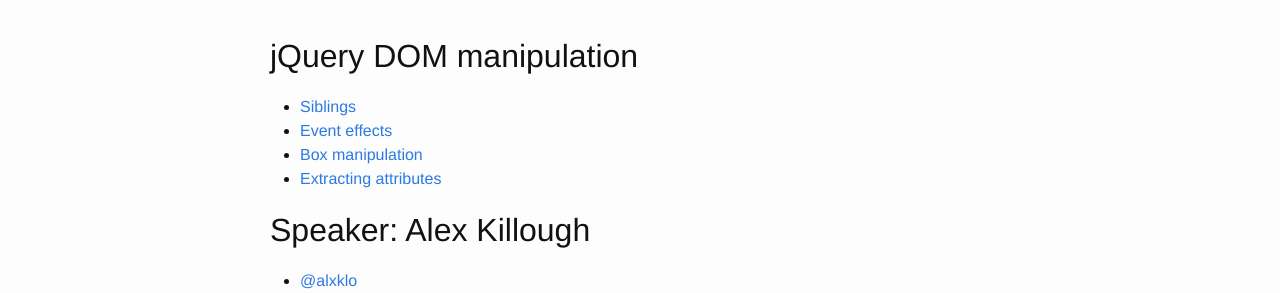
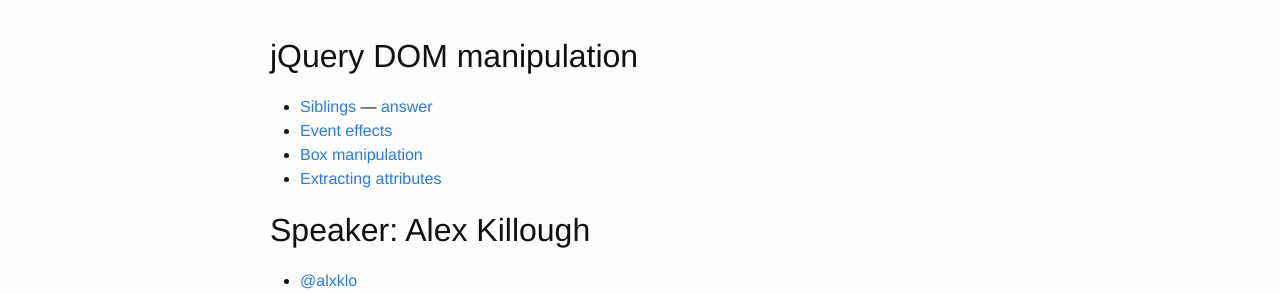
Before and after one commit to tsl-html-css/tsl-html-css.github.io, a Jekyll site: the page built from _posts/2015-03-02-9.1.md, in a window 1280 px wide. Shown: the part 168-461 px from the top of the page. Built offline with Jekyll 4.4.1, drawn with Linux system fonts in a browser that asks for light colours.

Commit message:
answer 1

```diff
--- a/_posts/2015-03-02-9.1.md
+++ b/_posts/2015-03-02-9.1.md
@@ -7,7 +7,7 @@ categories: class
 
 ## jQuery DOM manipulation
 
-* [Siblings](http://jsbin.com/neyelu/1/edit?html,css,js,output)
+* [Siblings](http://jsbin.com/neyelu/1/edit?html,css,js,output) — [answer](http://jsbin.com/neyelu/3/edit?html,css,js,output)
 * [Event effects](http://jsbin.com/tuman/1/edit?html,css,js,output)
 * [Box manipulation](http://jsbin.com/kaheke/1/edit?html,js,output)
 * [Extracting attributes](http://jsbin.com/laxoqa/1/edit?html,css,js,output)
```
